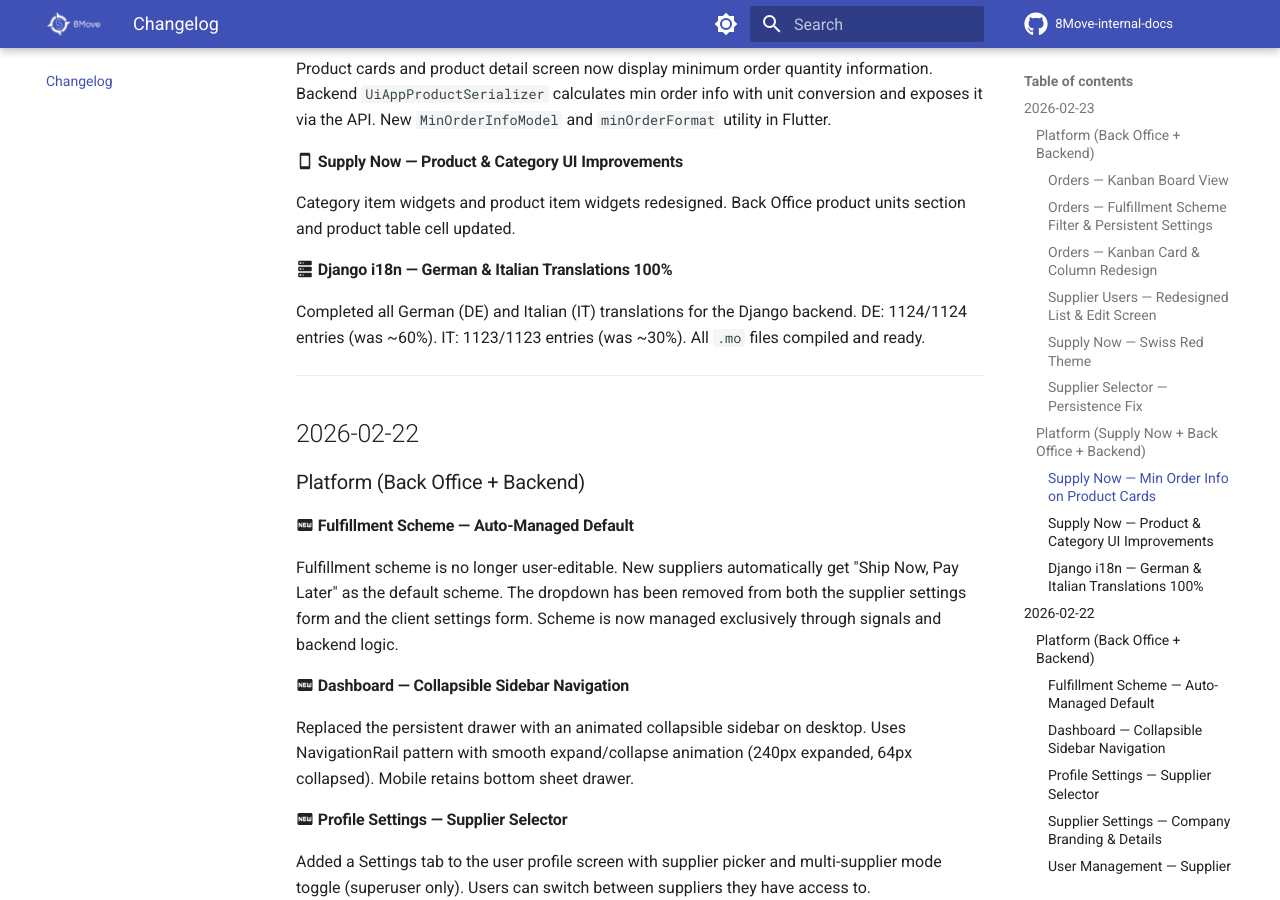
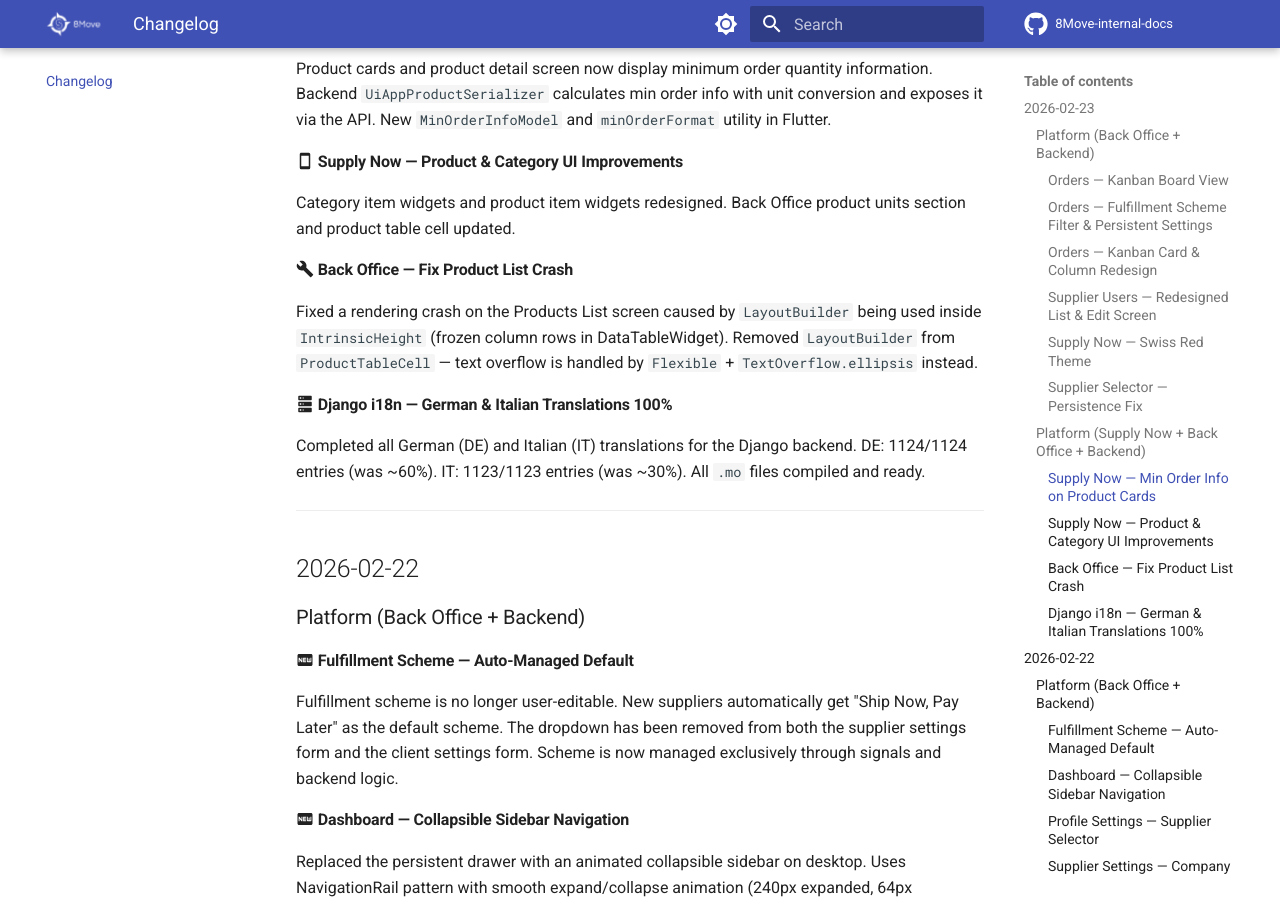
Before and after one commit to MaxShytov/8Move-internal-docs, an MkDocs documentation site: the page built from docs/changelog.md, in a window 1280 px wide and 900 px high, scrolled down 1475 px. Built offline with MkDocs 1.6.1 and Material for MkDocs 9.7.7, drawn with Linux system fonts in a browser that asks for light colours; comment, search, counter and statistics services are not loaded.

Commit message:
docs: add product list crash fix to changelog and working notes
Co-Authored-By: Claude Opus 4.6 <noreply@anthropic.com>

```diff
--- a/docs/changelog.md
+++ b/docs/changelog.md
@@ -33,6 +33,9 @@ Product cards and product detail screen now display minimum order quantity infor
 
 #### :material-cellphone: Supply Now — Product & Category UI Improvements
 Category item widgets and product item widgets redesigned. Back Office product units section and product table cell updated.
+
+#### :material-wrench: Back Office — Fix Product List Crash
+Fixed a rendering crash on the Products List screen caused by `LayoutBuilder` being used inside `IntrinsicHeight` (frozen column rows in DataTableWidget). Removed `LayoutBuilder` from `ProductTableCell` — text overflow is handled by `Flexible` + `TextOverflow.ellipsis` instead.
 
 #### :material-server: Django i18n — German & Italian Translations 100%
 Completed all German (DE) and Italian (IT) translations for the Django backend. DE: 1124/1124 entries (was ~60%). IT: 1123/1123 entries (was ~30%). All `.mo` files compiled and ready.
```
Also changed, not shown: docs/tasks/current/notes.md (+1 -0 lines).
